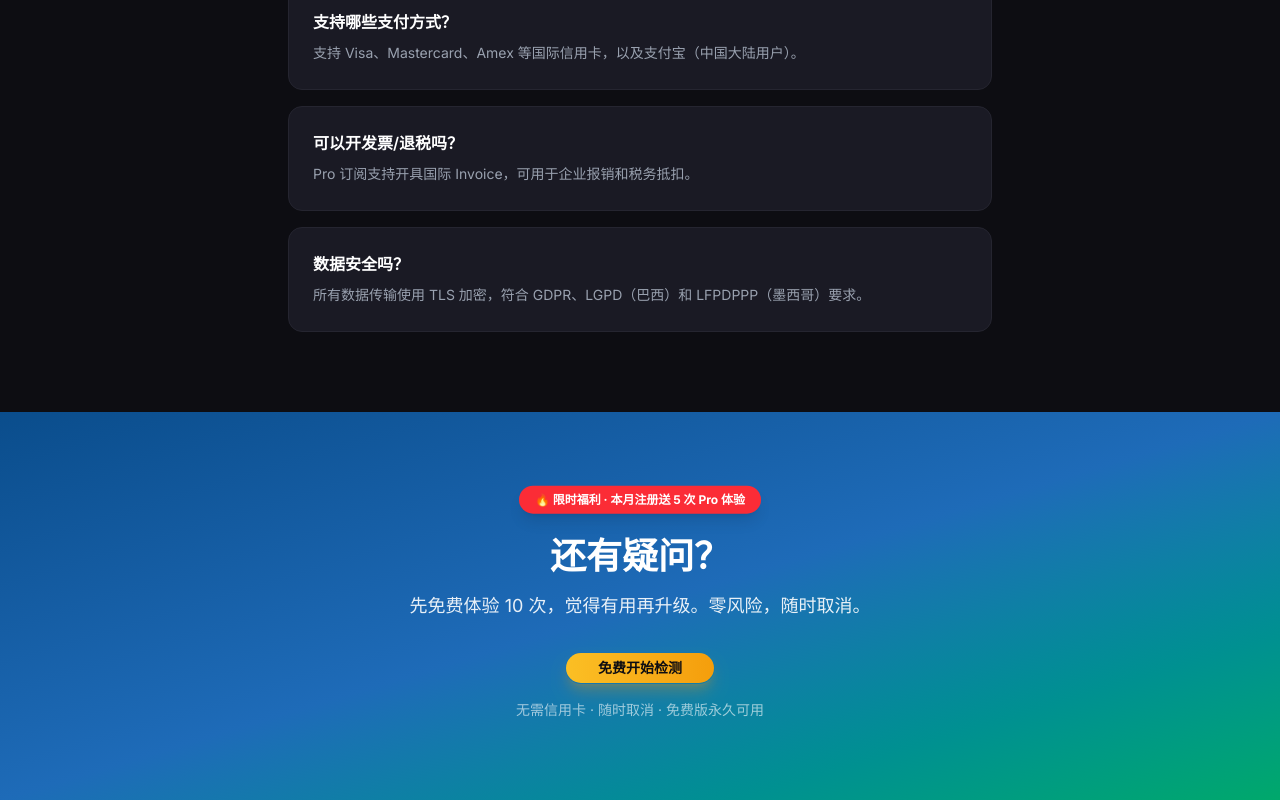
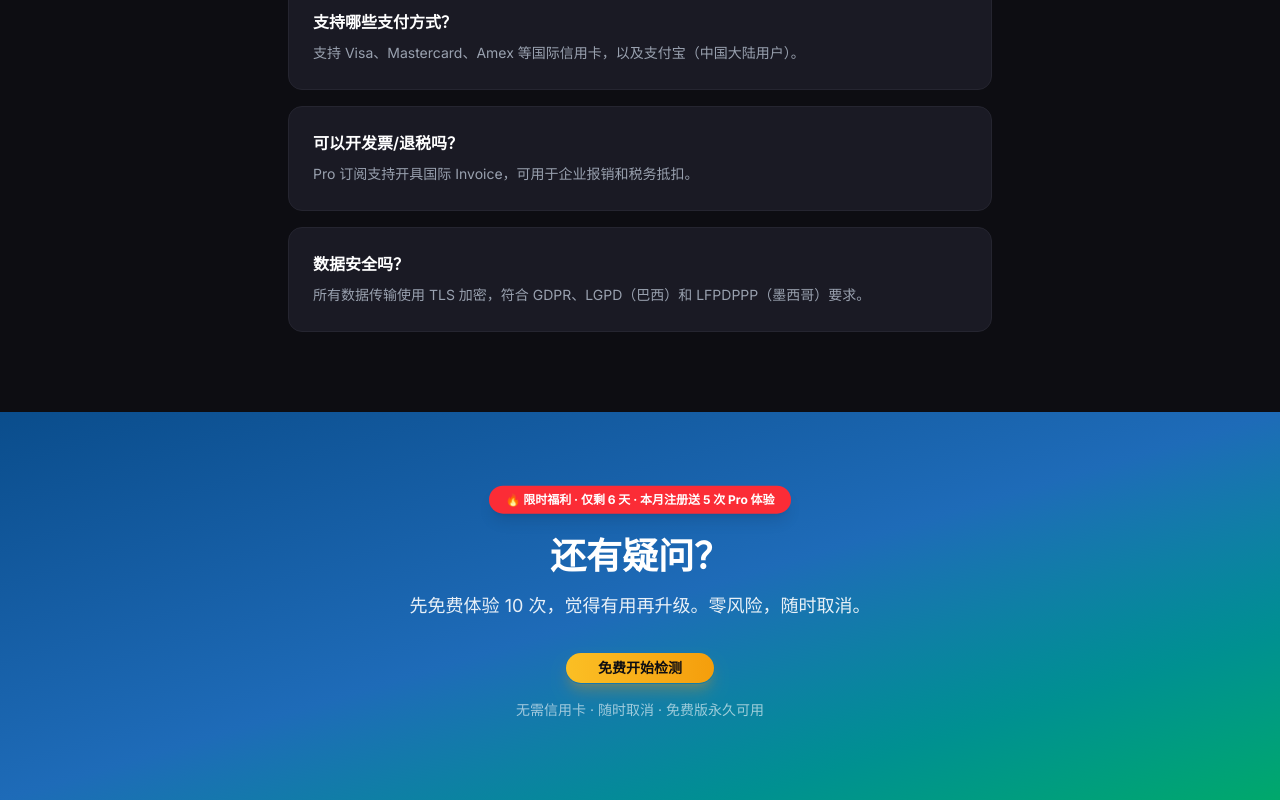
Before and after one commit to KK8693/cosmetcheck, a Next.js app: page /pricing in a window 1280 px wide. Shown: the part 2949-3749 px from the top of the page. Built offline with nearby package versions, Linux system fonts and the light colour scheme; no server answers.

Commit message:
feat: add limited-time countdown (6 days) to pricing pages

```diff
--- a/src/app/pricing/page.tsx
+++ b/src/app/pricing/page.tsx
@@ -263,7 +263,7 @@ export default function PricingPage() {
       <section className="py-12 md:py-20 bg-gradient-to-br from-[#0A4D8C] via-[#1E6BB8] to-[#00A86B] text-white text-center">
         <div className="container-custom">
           <div className="mb-4 inline-flex items-center rounded-full bg-red-500 px-4 py-1.5 text-xs font-bold text-white shadow-lg animate-bounce">
-            🔥 限时福利 · 本月注册送 5 次 Pro 体验
+            🔥 限时福利 · 仅剩 6 天 · 本月注册送 5 次 Pro 体验
           </div>
           <h2 className="text-3xl font-bold md:text-4xl mb-4 text-white">还有疑问？</h2>
           <p className="text-lg text-white/90 mb-8 max-w-xl mx-auto">
--- a/src/sections/PricingSection.tsx
+++ b/src/sections/PricingSection.tsx
@@ -74,7 +74,7 @@ export function PricingSection() {
             <div className="absolute top-0 left-0 right-0 h-1 bg-gradient-to-r from-red-400 via-red-500 to-red-400 animate-pulse" />
             <CardContent className="p-8">
               <div className="inline-block rounded-full bg-red-900/30 px-3 py-1 text-xs font-bold text-red-400 mb-4 animate-pulse">
-                🔥 限时省 40%
+                🔥 限时省 40% · 仅剩 6 天
               </div>
               <h3 className="text-xl font-bold text-white mb-2">Pro</h3>
               <div className="flex items-baseline mb-2">
```
